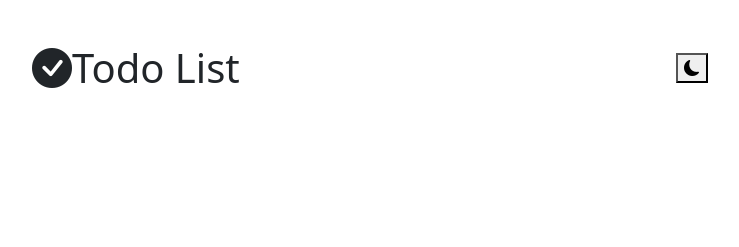
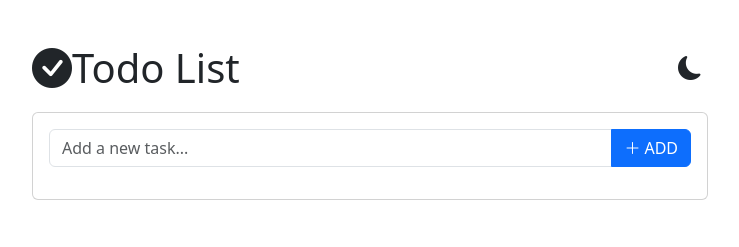
Before and after one commit to code-labs-playground/to-do-list-by-javascript, a website built with Vite: page index.html in a window 1280 px wide. Shown: the whole page, without its empty margins (270-1009 px from the left). Built offline with nearby package versions, Linux system fonts and the light colour scheme.

Commit message:
Adding Task Adding section card

```diff
--- a/css/main.css
+++ b/css/main.css
@@ -3,6 +3,15 @@
     --task-item-hover: rgba(0, 0, 0, 0.05);
 }
 
+.dark-mode {
+    --bs-body-bg: #212529;
+    --bs-body-color: #f8f9fa;
+    --bs-light-rgb: 52, 58, 64;
+    --bs-card-bg: #343a40;
+    --bs-secondary-color: #adb5bd;
+    --bs-border-color: #495057;
+    --task-item-hover: rgba(255, 255, 255, 0.05);
+}
 
 body {
     transition: background-color 0.3s, color 0.3s;
@@ -16,6 +25,18 @@ body {
             justify-content: space-between;
             align-items: center;
             margin-bottom: 20px;
+
+            .theme-toggle {
+                background: none;
+                border: none;
+                font-size: 1.5rem;
+                cursor: pointer;
+                color: var(--bs-body-color);
+            }
+        }
+
+        .section-card {
+            margin-bottom: 20px;
         }
     }
 }
--- a/index.html
+++ b/index.html
@@ -21,6 +21,17 @@
                 </button>
             </div>
 
+            <div class="card section-card">
+                <div class="card-body">
+                    <div class="input-group mb-3">
+                        <input type="text" id="new-task" class="form-control" placeholder="Add a new task...">
+                        <button class="btn btn-primary" type="button" id="add-task">
+                            <i class="bi bi-plus-lg me-1"></i>ADD
+                        </button>
+                    </div>
+                </div>
+            </div>
+
 
         </div>
 
```
